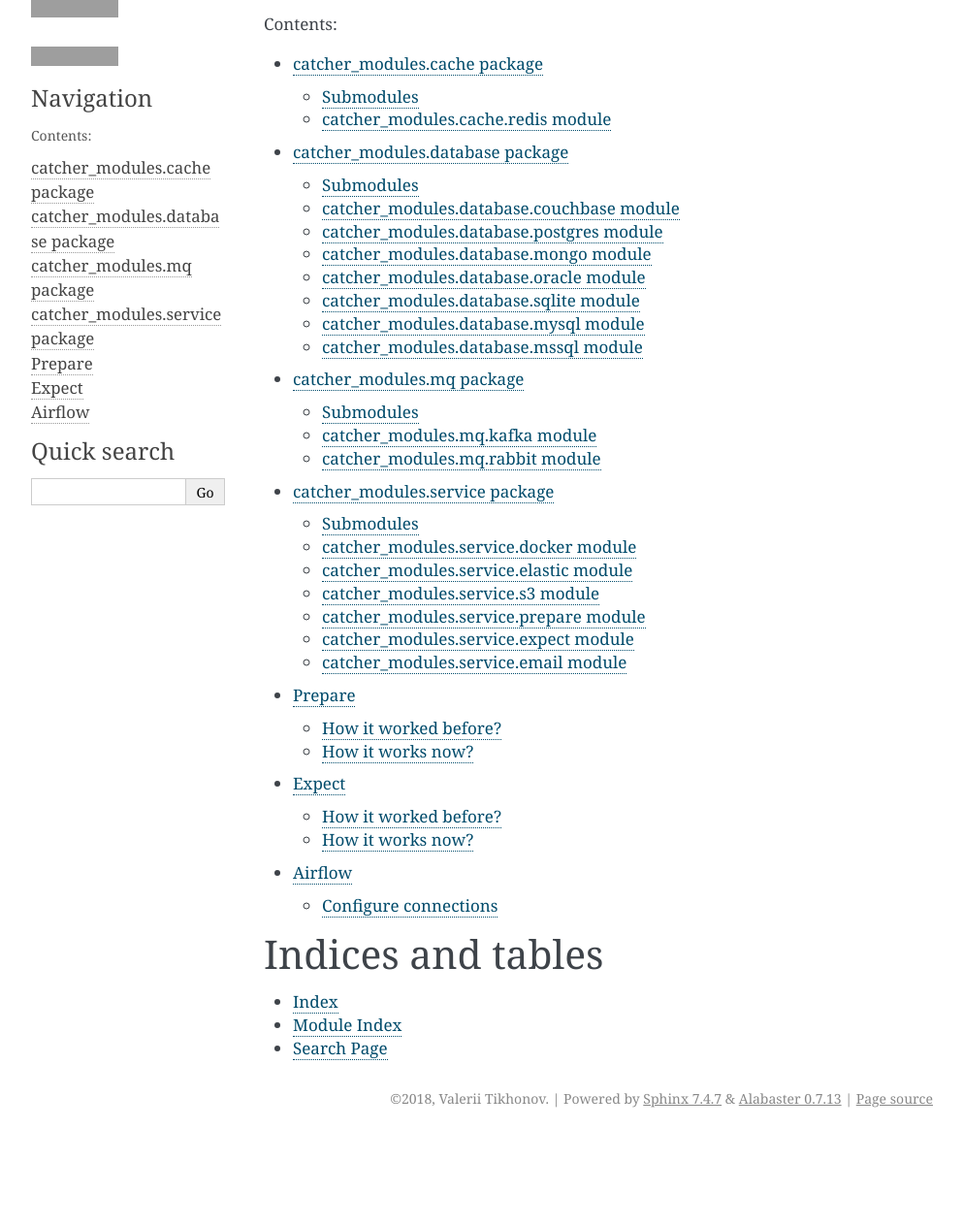
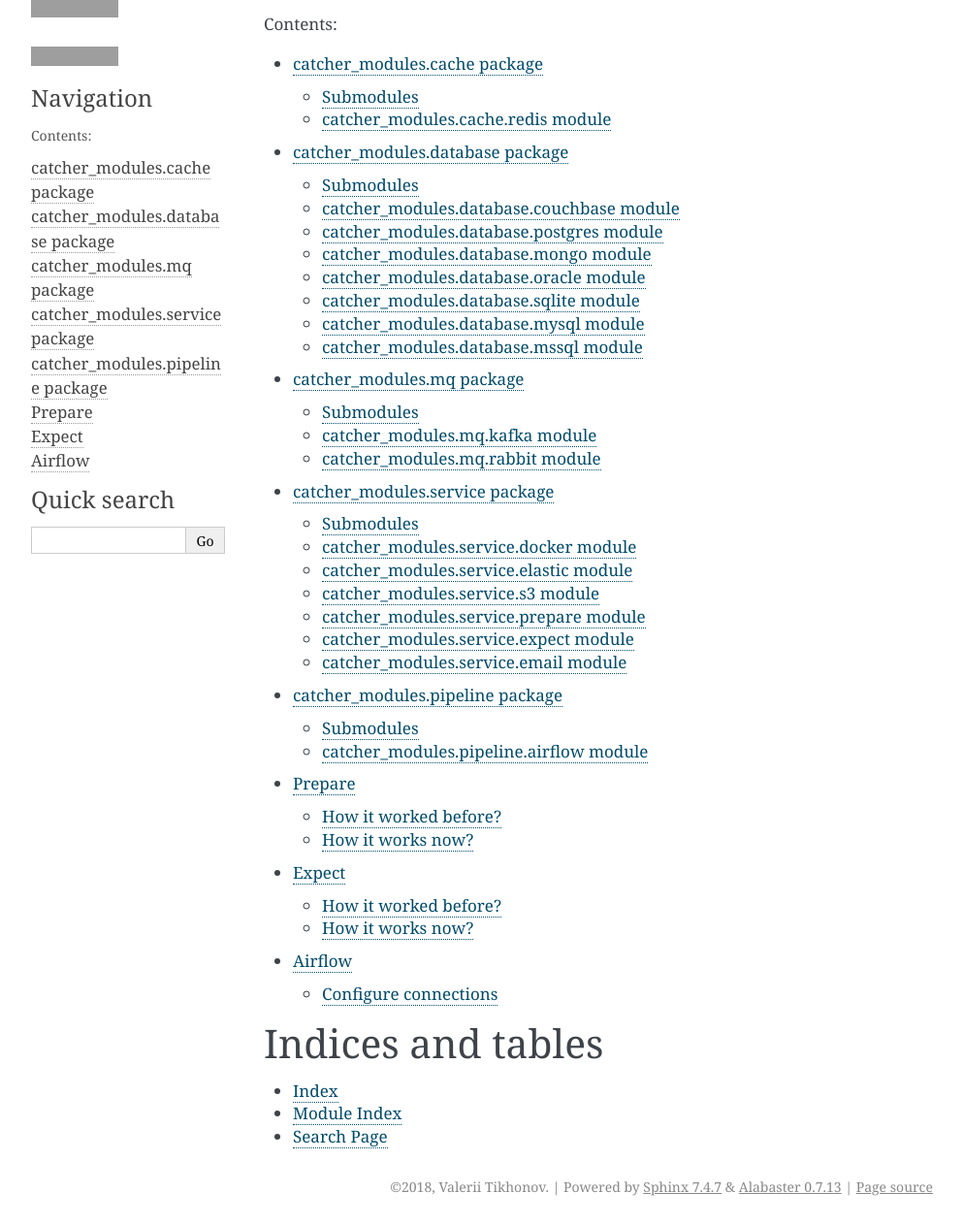
Before and after one commit to comtihon/catcher_modules, a Sphinx documentation site: the page built from docs/index.rst, in a window 1280 px wide, cut to the strip 134-1397 px from the top of the page. Shown: the whole strip at 97% size, without its empty margins (148-1141 px from the left). Built offline with Sphinx 7.4.7, drawn with Linux system fonts in a browser that asks for light colours; before the commit the page ends 1306 px from its top, so only the background shows below that; grey boxes are pictures that could not be loaded.

Commit message:
fix docs

```diff
--- a/docs/index.rst
+++ b/docs/index.rst
@@ -8,6 +8,7 @@
    source/catcher_modules.database
    source/catcher_modules.mq
    source/catcher_modules.service
+   source/catcher_modules.pipeline
    source/prepare_expect
    source/airflow
 
--- a/docs/source/catcher_modules.database.rst
+++ b/docs/source/catcher_modules.database.rst
@@ -24,6 +24,7 @@ catcher\_modules.database.mongo module
 
 .. autoclass:: catcher_modules.database.mongo.Mongo
     :members:
+    :no-undoc-members:
 
 catcher\_modules.database.oracle module
 ---------------------------------------
--- a/docs/source/catcher_modules.pipeline.rst
+++ b/docs/source/catcher_modules.pipeline.rst
@@ -1,11 +1,11 @@
 catcher\_modules.pipeline package
-================================
+=================================
 
 Submodules
 ----------
 
 catcher\_modules.pipeline.airflow module
---------------------------------------
+----------------------------------------
 
 .. autoclass:: catcher_modules.pipeline.airflow.Airflow
     :members:
```
Also changed, not shown: docs/source/modules.rst (deleted, +0 -7 lines), 1 other file.
